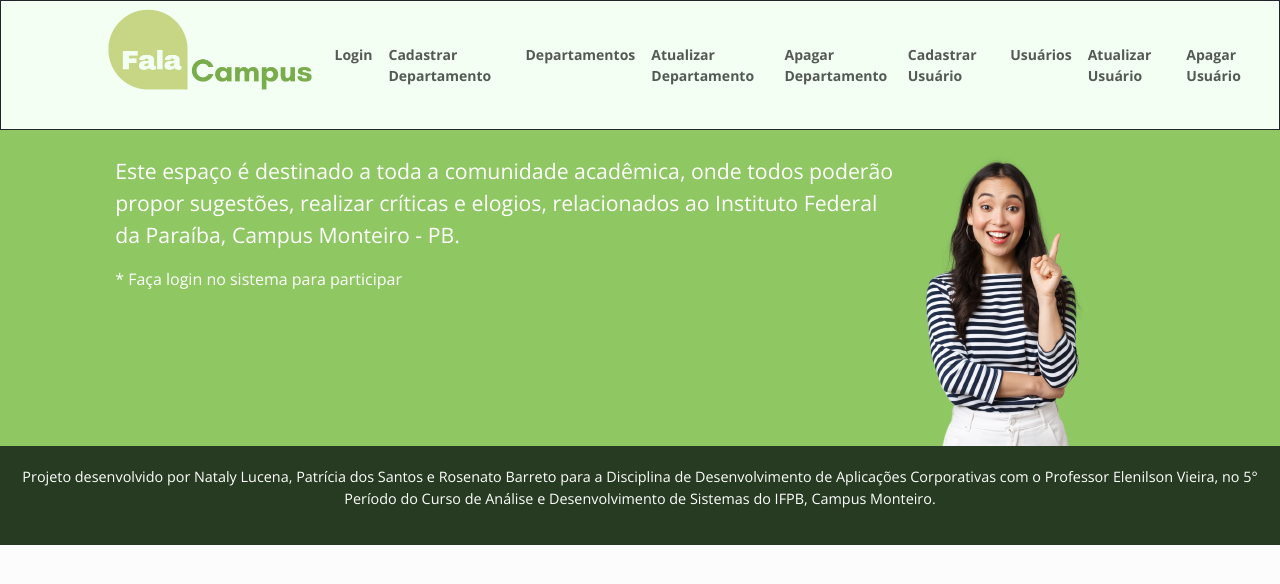
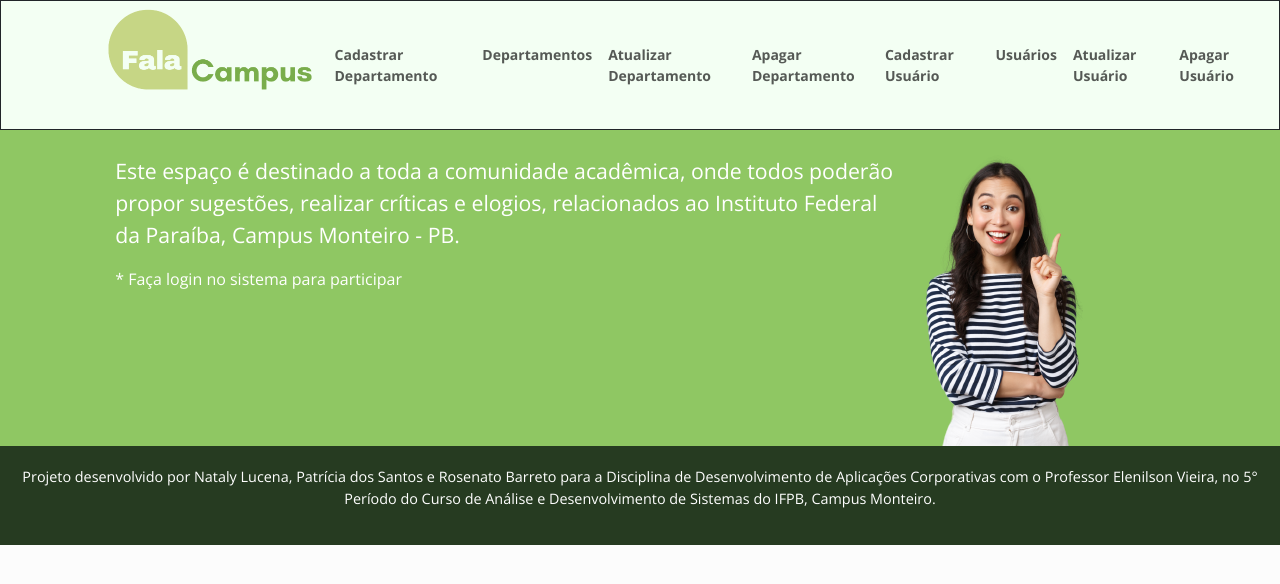
Before and after one commit to moreiranat/falacampus-frontend, a React (Create React App) app: page / in a window 1280 px wide. Shown: the top 584 px of the page. Built offline with nearby package versions, Linux system fonts and the light colour scheme.

Commit message:
Ajuste no NavBar.

```diff
--- a/src/components/NavBar.js
+++ b/src/components/NavBar.js
@@ -16,7 +16,7 @@ function NavBar(props) {
                 <div className="collapse navbar-collapse" id="navbarColor02">
                     <ul className="navbar-nav me-auto">
 
-                        <NavBarItem href="/login" label="Login"/>
+                        {/* <NavBarItem href="/login" label="Login"/> */}
 
                         <NavBarItem href="/createDepartament" label="Cadastrar Departamento"/>
                         <NavBarItem href="/viewDepartaments" label="Departamentos"/>
```
